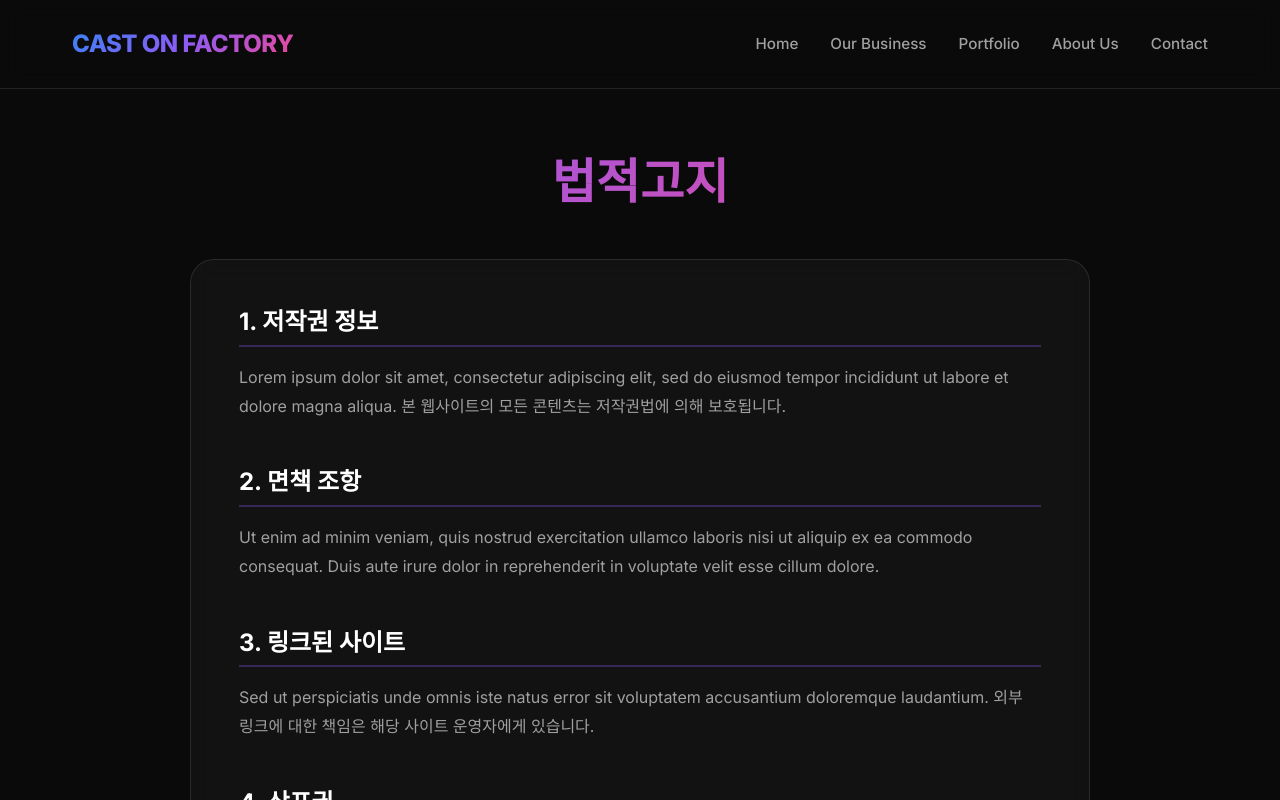
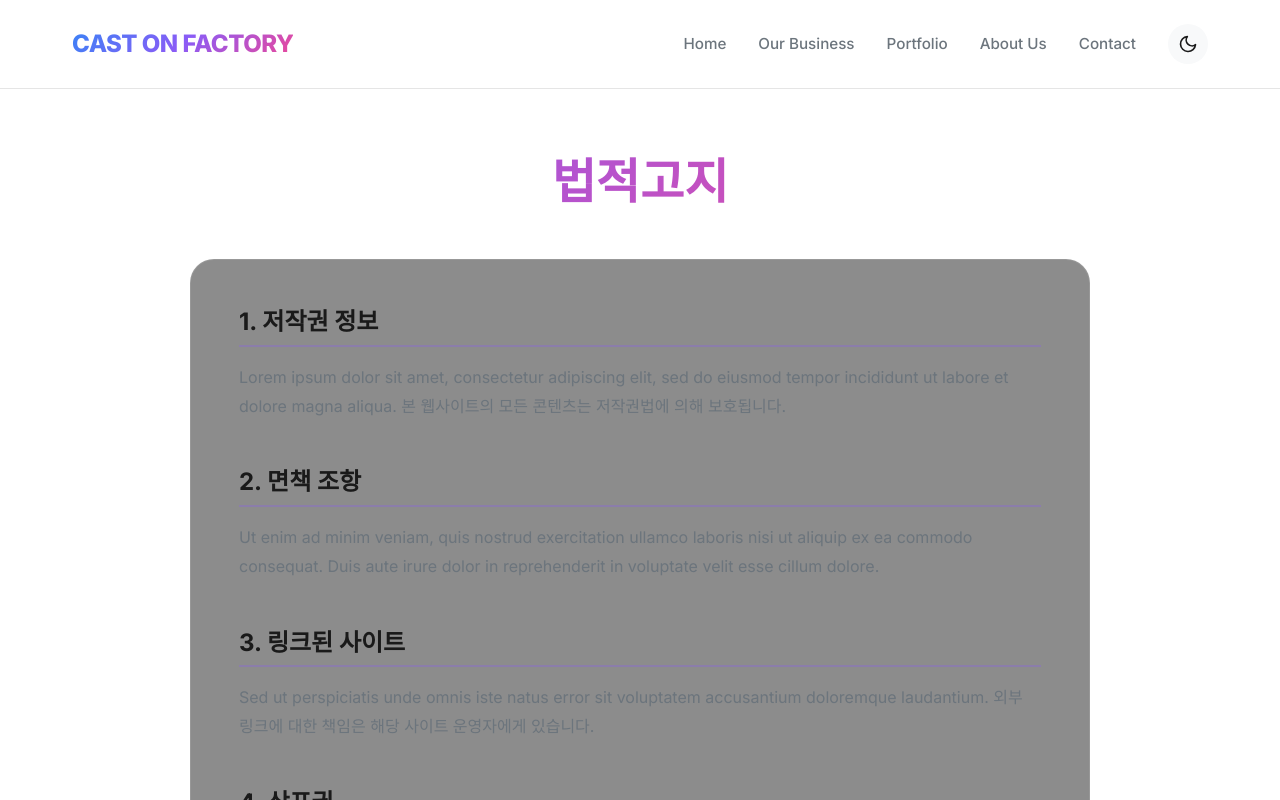
Before and after one commit to castonfactory-kr/castonfactory, a Next.js app: page /legal in a window 1280 px wide. Shown: the top 800 px of the page. Built offline with nearby package versions, Linux system fonts and the light colour scheme.

Commit message:
feat: Implement light/dark theme switching using React Context and CSS variables, applying theme-aware styles across the application.

```diff
--- a/src/app/globals.css
+++ b/src/app/globals.css
@@ -1,16 +1,25 @@
 @import url('https://fonts.googleapis.com/css2?family=Inter:wght@300;400;500;600;700;800&display=swap');
 
 :root {
-  --color-bg-primary: #0a0a0a;
-  --color-bg-secondary: #1a1a1a;
-  --color-bg-tertiary: #2a2a2a;
-  --color-text-primary: #ffffff;
-  --color-text-secondary: #a0a0a0;
+  /* Light Theme (Default) */
+  --color-bg-primary: #ffffff;
+  --color-bg-secondary: #f8f9fa;
+  --color-bg-tertiary: #e9ecef;
+  --color-text-primary: #1a1a1a;
+  --color-text-secondary: #6c757d;
   --color-accent-primary: #3b82f6;
   --color-accent-secondary: #8b5cf6;
   --color-accent-tertiary: #ec4899;
   --gradient-primary: linear-gradient(135deg, #3b82f6 0%, #8b5cf6 50%, #ec4899 100%);
   --gradient-secondary: linear-gradient(135deg, #1e40af 0%, #7c3aed 100%);
+
+  /* Card and Border Colors */
+  --color-card-bg: rgba(255, 255, 255, 0.8);
+  --color-card-border: rgba(0, 0, 0, 0.1);
+  --color-border: rgba(0, 0, 0, 0.1);
+  --color-button-secondary-bg: rgba(0, 0, 0, 0.05);
+  --color-button-secondary-text: #1a1a1a;
+  --color-button-secondary-border: rgba(0, 0, 0, 0.1);
 
   --spacing-xs: 0.5rem;
   --spacing-sm: 1rem;
@@ -26,10 +35,29 @@
   --transition-normal: 0.3s ease;
   --transition-slow: 0.5s ease;
 
-  --shadow-sm: 0 2px 8px rgba(0, 0, 0, 0.1);
-  --shadow-md: 0 4px 16px rgba(0, 0, 0, 0.2);
-  --shadow-lg: 0 8px 32px rgba(0, 0, 0, 0.3);
-  --shadow-glow: 0 0 20px rgba(59, 130, 246, 0.3);
+  --shadow-sm: 0 2px 8px rgba(0, 0, 0, 0.05);
+  --shadow-md: 0 4px 16px rgba(0, 0, 0, 0.1);
+  --shadow-lg: 0 8px 32px rgba(0, 0, 0, 0.15);
+  --shadow-glow: 0 0 20px rgba(59, 130, 246, 0.2);
+}
+
+/* Dark Theme */
+[data-theme='dark'] {
+  --color-bg-primary: #0a0a0a;
+  --color-bg-secondary: #1a1a1a;
+  --color-bg-tertiary: #2a2a2a;
+  --color-text-primary: #ffffff;
+  --color-text-secondary: #a0a0a0;
+  --color-card-bg: rgba(26, 26, 26, 0.5);
+  --color-card-border: rgba(255, 255, 255, 0.1);
+  --color-border: rgba(255, 255, 255, 0.1);
+  --color-button-secondary-bg: rgba(255, 255, 255, 0.05);
+  --color-button-secondary-text: #ffffff;
+  --color-button-secondary-border: rgba(255, 255, 255, 0.1);
+  --shadow-sm: 0 2px 8px rgba(0, 0, 0, 0.3);
+  --shadow-md: 0 4px 16px rgba(0, 0, 0, 0.4);
+  --shadow-lg: 0 8px 32px rgba(0, 0, 0, 0.5);
+  --shadow-glow: 0 0 20px rgba(59, 130, 246, 0.4);
 }
 
 * {
@@ -177,8 +205,13 @@ button {
 }
 
 .glass {
-  background: rgba(26, 26, 26, 0.7);
+  background: rgba(255, 255, 255, 0.1);
   backdrop-filter: blur(10px);
   -webkit-backdrop-filter: blur(10px);
+  border: 1px solid rgba(0, 0, 0, 0.1);
+}
+
+[data-theme='dark'] .glass {
+  background: rgba(26, 26, 26, 0.7);
   border: 1px solid rgba(255, 255, 255, 0.1);
 }
--- a/src/app/layout.tsx
+++ b/src/app/layout.tsx
@@ -1,5 +1,6 @@
 import type { Metadata } from 'next'
 import './globals.css'
+import ClientProviders from '@/components/ClientProviders'
 
 export const metadata: Metadata = {
     title: 'Castonfactory - Innovation in Manufacturing',
@@ -13,8 +14,12 @@ export default function RootLayout({
     children: React.ReactNode
 }) {
     return (
-        <html lang="ko">
-            <body>{children}</body>
+        <html lang="ko" suppressHydrationWarning>
+            <body>
+                <ClientProviders>
+                    {children}
+                </ClientProviders>
+            </body>
         </html>
     )
 }
--- a/src/components/AboutUs.module.css
+++ b/src/components/AboutUs.module.css
@@ -43,7 +43,7 @@
     gap: 2rem;
     margin-top: 3rem;
     padding-top: 3rem;
-    border-top: 1px solid rgba(255, 255, 255, 0.1);
+    border-top: 1px solid var(--color-border);
 }
 
 .stat {
@@ -87,8 +87,8 @@
     display: flex;
     gap: 1.5rem;
     padding: 1.5rem;
-    background: rgba(26, 26, 26, 0.5);
-    border: 1px solid rgba(255, 255, 255, 0.1);
+    background: var(--color-card-bg);
+    border: 1px solid var(--color-card-border);
     border-radius: var(--border-radius-md);
     transition: all 0.3s ease;
     backdrop-filter: blur(10px);
--- /dev/null
+++ b/src/components/ClientProviders.tsx
@@ -0,0 +1,11 @@
+'use client'
+
+import { ThemeProvider } from '@/contexts/ThemeContext'
+
+export default function ClientProviders({ children }: { children: React.ReactNode }) {
+    return (
+        <ThemeProvider>
+            {children}
+        </ThemeProvider>
+    )
+}
--- a/src/components/Footer.module.css
+++ b/src/components/Footer.module.css
@@ -1,6 +1,6 @@
 .footer {
     background: var(--color-bg-secondary);
-    border-top: 1px solid rgba(255, 255, 255, 0.1);
+    border-top: 1px solid var(--color-border);
     margin-top: var(--spacing-xl);
 }
 
--- a/src/components/Header.module.css
+++ b/src/components/Header.module.css
@@ -2,9 +2,15 @@
     position: sticky;
     top: 0;
     z-index: 1000;
-    background: rgba(10, 10, 10, 0.8);
+    background: rgba(255, 255, 255, 0.8);
     backdrop-filter: blur(10px);
     -webkit-backdrop-filter: blur(10px);
+    border-bottom: 1px solid rgba(0, 0, 0, 0.1);
+    transition: all 0.3s ease;
+}
+
+[data-theme='dark'] .header {
+    background: rgba(10, 10, 10, 0.8);
     border-bottom: 1px solid rgba(255, 255, 255, 0.1);
 }
 
@@ -71,6 +77,30 @@
     width: 100%;
 }
 
+.themeToggle {
+    display: flex;
+    align-items: center;
+    justify-content: center;
+    width: 40px;
+    height: 40px;
+    border-radius: 50%;
+    background: var(--color-bg-secondary);
+    color: var(--color-text-primary);
+    cursor: pointer;
+    transition: all 0.3s ease;
+    border: 1px solid transparent;
+}
+
+.themeToggle:hover {
+    background: var(--color-bg-tertiary);
+    transform: rotate(20deg) scale(1.1);
+    border-color: var(--color-accent-primary);
+}
+
+.themeToggle svg {
+    transition: all 0.3s ease;
+}
+
 @media (max-width: 768px) {
     .container {
         flex-direction: column;
--- a/src/components/Header.tsx
+++ b/src/components/Header.tsx
@@ -1,6 +1,11 @@
+'use client'
+
 import styles from './Header.module.css'
+import { useTheme } from '@/contexts/ThemeContext'
 
 export default function Header() {
+    const { theme, toggleTheme } = useTheme()
+
     return (
         <header className={styles.header}>
             <div className={styles.container}>
@@ -13,6 +18,29 @@ export default function Header() {
                     <a href="/#portfolio" className={styles.navLink}>Portfolio</a>
                     <a href="/#about" className={styles.navLink}>About Us</a>
                     <a href="/contact" className={styles.navLink}>Contact</a>
+                    <button
+                        onClick={toggleTheme}
+                        className={styles.themeToggle}
+                        aria-label="Toggle theme"
+                    >
+                        {theme === 'light' ? (
+                            <svg xmlns="http://www.w3.org/2000/svg" width="20" height="20" viewBox="0 0 24 24" fill="none" stroke="currentColor" strokeWidth="2" strokeLinecap="round" strokeLinejoin="round">
+                                <path d="M21 12.79A9 9 0 1 1 11.21 3 7 7 0 0 0 21 12.79z"></path>
+                            </svg>
+                        ) : (
+                            <svg xmlns="http://www.w3.org/2000/svg" width="20" height="20" viewBox="0 0 24 24" fill="none" stroke="currentColor" strokeWidth="2" strokeLinecap="round" strokeLinejoin="round">
+                                <circle cx="12" cy="12" r="5"></circle>
+                                <line x1="12" y1="1" x2="12" y2="3"></line>
+                                <line x1="12" y1="21" x2="12" y2="23"></line>
+                                <line x1="4.22" y1="4.22" x2="5.64" y2="5.64"></line>
+                                <line x1="18.36" y1="18.36" x2="19.78" y2="19.78"></line>
+                                <line x1="1" y1="12" x2="3" y2="12"></line>
+                                <line x1="21" y1="12" x2="23" y2="12"></line>
+                                <line x1="4.22" y1="19.78" x2="5.64" y2="18.36"></line>
+                                <line x1="18.36" y1="5.64" x2="19.78" y2="4.22"></line>
+                            </svg>
+                        )}
+                    </button>
                 </nav>
             </div>
         </header>
--- a/src/components/OurBusiness.module.css
+++ b/src/components/OurBusiness.module.css
@@ -39,8 +39,8 @@
 }
 
 .card {
-    background: rgba(26, 26, 26, 0.5);
-    border: 1px solid rgba(255, 255, 255, 0.1);
+    background: var(--color-card-bg);
+    border: 1px solid var(--color-card-border);
     border-radius: var(--border-radius-lg);
     padding: 2.5rem 2rem;
     transition: all 0.4s ease;
--- a/src/components/Portfolio.module.css
+++ b/src/components/Portfolio.module.css
@@ -41,7 +41,7 @@
 .card {
     position: relative;
     background: linear-gradient(135deg, rgba(59, 130, 246, 0.1), rgba(139, 92, 246, 0.1));
-    border: 1px solid rgba(255, 255, 255, 0.1);
+    border: 1px solid var(--color-card-border);
     border-radius: var(--border-radius-lg);
     padding: 2.5rem 2rem;
     min-height: 280px;
--- /dev/null
+++ b/src/contexts/ThemeContext.tsx
@@ -0,0 +1,57 @@
+'use client'
+
+import { createContext, useContext, useEffect, useState, ReactNode } from 'react'
+
+type Theme = 'light' | 'dark'
+
+interface ThemeContextType {
+    theme: Theme
+    toggleTheme: () => void
+}
+
+const ThemeContext = createContext<ThemeContextType | undefined>(undefined)
+
+export function ThemeProvider({ children }: { children: ReactNode }) {
+    const [theme, setTheme] = useState<Theme>('light')
+
+    useEffect(() => {
+        // 저장된 테마 또는 시스템 설정 가져오기 (기본값: light)
+        const savedTheme = localStorage.getItem('theme') as Theme | null
+
+        if (savedTheme) {
+            setTheme(savedTheme)
+            document.documentElement.setAttribute('data-theme', savedTheme)
+        } else {
+            // 시스템 설정을 확인하되, 읽을 수 없으면 light로 기본 설정
+            const prefersDark = window.matchMedia('(prefers-color-scheme: dark)').matches
+            const initialTheme = prefersDark ? 'dark' : 'light'
+            setTheme(initialTheme)
+            document.documentElement.setAttribute('data-theme', initialTheme)
+        }
+    }, [])
+
+    useEffect(() => {
+        // HTML 요소에 data-theme 속성 설정
+        document.documentElement.setAttribute('data-theme', theme)
+        // localStorage에 저장
+        localStorage.setItem('theme', theme)
+    }, [theme])
+
+    const toggleTheme = () => {
+        setTheme(prev => prev === 'light' ? 'dark' : 'light')
+    }
+
+    return (
+        <ThemeContext.Provider value={{ theme, toggleTheme }}>
+            {children}
+        </ThemeContext.Provider>
+    )
+}
+
+export function useTheme() {
+    const context = useContext(ThemeContext)
+    if (context === undefined) {
+        throw new Error('useTheme must be used within a ThemeProvider')
+    }
+    return context
+}
```
Also changed, not shown: src/components/HeroSection.module.css (+5 -5 lines), src/components/LocationSection.module.css (+4 -4 lines).
